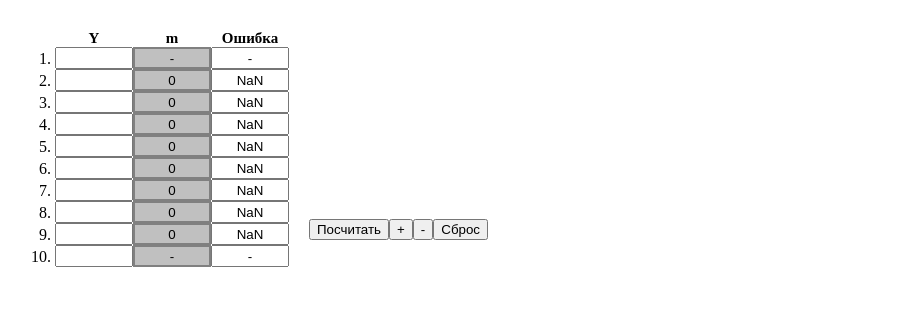
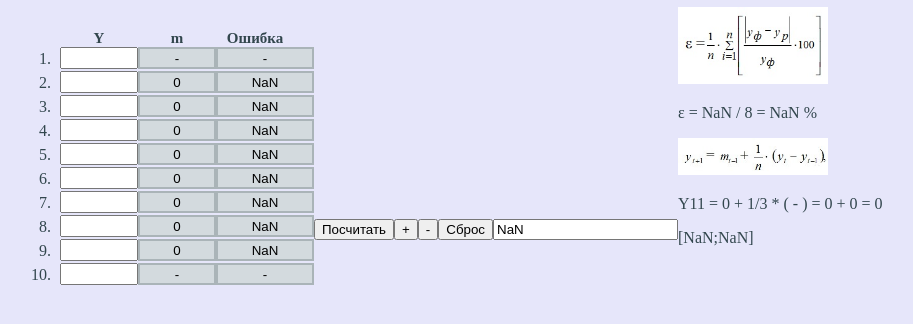
Before and after one commit to thitrylynx/thitrylynx.github.io, a plain HTML site: page calculator.html in a window 1280 px wide. Both pictures are taken after a click on the button "Посчитать". Shown: the whole page, without its empty margins (48-961 px from the left). Drawn offline with Linux system fonts and the light colour scheme.

Commit message:
Исправил баги, улучшил код, добавил новые функции в приложение калькулятор

```diff
--- a/calculator.html
+++ b/calculator.html
@@ -3,9 +3,9 @@
 
 <head>
   <meta charset="utf-8">
-  <title>test</title>
+  <title>Calculator MA v.1.0</title>
   <link href="css/style-calc.css" rel="stylesheet">
-  <link rel="shortcut icon" href="img/favicon.ico" type="image/x-icon">
+  <link rel="shortcut icon" href="img/favicon1.ico" type="image/x-icon">
 </head>
 
 <body>
@@ -66,6 +66,14 @@
     <button class="calc-add" type="button">+</button>
     <button class="calc-remove" type="button">-</button>
     <button class="calc-default" type="button">Сброс</button>
+    <input class="fourth-column" type="text" readonly>
+    <div class="decision">
+      <img class="decision__formula hidden" src="img/formula.jpg" alt="Формула 1" width="150px">
+      <p class="decision__answer"></p>
+      <img class="decision__formula2 hidden" src="img/formula2.jpg" alt="Формула 2" width="150px">
+      <p class="decision__predict hidden"></p>
+      <p class="decision__piece hidden"></p>
+    </div>
   </form>
   <script src="./js/script.js"></script>
 </body>
--- a/css/style-calc.css
+++ b/css/style-calc.css
@@ -1,3 +1,8 @@
+body {
+  background-color: lavender;
+  color: rgb(50, 70, 77);
+}
+
 .calc {
   display: flex;
   height: 210px;
@@ -15,10 +20,11 @@
   text-align: center;
 }
 .column-count {
-  margin: 20px 0 0 65px;
+  margin: 20px 5px 0 65px;
   padding: 0;
 }
 .column-count li {
+  margin-bottom: 2px;
   padding-bottom: 4px;
 }
 h3 {
@@ -27,9 +33,27 @@ h3 {
   text-align: center;
   font-size: 15px;
 }
+.calc__first-column input {
+  margin-bottom: 2px;
+}
 .calc__second-column input {
-  background-color: silver;
-  border: 2px solid gray;
+  margin-bottom: 2px;
+  background-color: rgba(211, 218, 221, 0.966);
+  border: 2px solid rgb(170, 180, 184);
+}
+.calc__third-column input {
+  width: 90px;
+  margin-bottom: 2px;
+  background-color: rgba(211, 218, 221, 0.966);
+  border: 2px solid rgb(170, 180, 184);
+}
+.decision {
+  align-self: center;
+  flex-basis: 300px;
+  width: 450px;
+}
+.hidden {
+  display: none;
 }
 .calc__calculate {
   margin-left: 20px;
@@ -44,3 +68,6 @@ h3 {
 .calc-default {
   align-self: flex-end;
 }
+.fourth-column {
+  align-self: flex-end;
+}
--- a/js/script.js
+++ b/js/script.js
@@ -8,31 +8,41 @@ var calcAdd = document.querySelector('.calc-add');
 var calcRemove = document.querySelector('.calc-remove');
 var calcDefault = document.querySelector('.calc-default');
 var columnCount = document.querySelector('.column-count');
+var decision = document.querySelector('.decision');
+var decisionAnswer = decision.querySelector('.decision__answer');
+var decisionFormula = decision.querySelector('.decision__formula');
+var decisionFormula2 = decision.querySelector('.decision__formula2');
+var decisionPredict = document.querySelector('.decision__predict');
+var decisionPiece = document.querySelector('.decision__piece');
 
 var firstColumnList = [];
 var secondColumnList = [];
 var thirdColumnList = [];
 
-var roundFunction = function(numberValue) {
+var roundFunction = function(numberValue, countIndex) {
   var indexNumber = numberValue;
-  return Math.round(indexNumber * 10000) / 10000;
+  return Math.round(indexNumber * countIndex) / countIndex;
 };
 
 // скользящая средняя
 var calculateAverege = function(indexS, firstValueS, secondValueS, thirdValueS) {
   var totalValueS = (firstValueS * 1 + secondValueS * 1 + thirdValueS * 1) / 3;
-  secondColumnList[indexS].value = roundFunction(totalValueS);
+  secondColumnList[indexS].value = roundFunction(totalValueS, 10000);
 };
 // ошибка
 var calculateError = function(indexE, firstValueE, secondValueE) {
   var totalValueE = (firstValueE * 1 - secondValueE * 1) / firstValueE * 1 * 100;
-  thirdColumnList[indexE].value = roundFunction(Math.abs(totalValueE));
+  thirdColumnList[indexE].value = roundFunction(Math.abs(totalValueE), 1000000);
 };
 
 var calculater = function() {
   firstColumnList = firstList.querySelectorAll('.first-column');
   secondColumnList = secondList.querySelectorAll('.second-column');
   thirdColumnList = thirdList.querySelectorAll('.third-column');
+
+  var countList = columnCount.children;
+  var fourthColumn = document.querySelector('.fourth-column');
+  var totalAveregeValueE = 0;
 
   for (var i = 1; i < firstColumnList.length - 1; i++) {
     calculateAverege(
@@ -51,6 +61,64 @@ var calculater = function() {
   }
   thirdColumnList[0].value = '-';
   thirdColumnList[firstColumnList.length - 1].value = '-';
+
+  decisionFormula.classList.remove('hidden');
+  decisionFormula2.classList.remove('hidden');
+  decisionPredict.classList.remove('hidden');
+  decisionPiece.classList.remove('hidden');
+
+  for (var l = 1; l < thirdColumnList.length - 1; l++) {
+    totalAveregeValueE = totalAveregeValueE + Math.abs(thirdColumnList[l].value);
+    var indexELenght = thirdColumnList.length - 2;
+
+    decisionAnswer.textContent =
+      'ε = ' +
+      roundFunction(totalAveregeValueE, 100000) +
+      ' / ' +
+      indexELenght +
+      ' = ' +
+      roundFunction(totalAveregeValueE / indexELenght, 100000) +
+      ' %';
+  }
+
+  var predictAnswerFirst = secondColumnList[secondColumnList.length - 2].value;
+  var predictAnswerSecond =
+    firstColumnList[firstColumnList.length - 1].value -
+    firstColumnList[firstColumnList.length - 2].value;
+  var predictAnswer = predictAnswerFirst * 1 + roundFunction(predictAnswerSecond * 1 / 3, 10000);
+
+  decisionPredict.textContent =
+    'Y' +
+    (countList.length + 1) +
+    ' = ' +
+    secondColumnList[secondColumnList.length - 2].value +
+    ' + ' +
+    ' 1/3 * ' +
+    '(' +
+    firstColumnList[firstColumnList.length - 1].value +
+    ' - ' +
+    firstColumnList[firstColumnList.length - 2].value +
+    ')' +
+    ' = ' +
+    secondColumnList[secondColumnList.length - 2].value +
+    ' + ' +
+    roundFunction(
+      (firstColumnList[firstColumnList.length - 1].value -
+        firstColumnList[firstColumnList.length - 2].value) /
+        3,
+      10000
+    ) +
+    ' = ' +
+    predictAnswer;
+
+  decisionPiece.textContent =
+    '[' +
+    Math.abs(predictAnswer - roundFunction(totalAveregeValueE / indexELenght, 100000)) +
+    ';' +
+    Math.abs(predictAnswer + roundFunction(totalAveregeValueE / indexELenght, 100000)) +
+    ']';
+
+  fourthColumn.value = roundFunction(totalAveregeValueE, 100000);
 };
 
 // удаление, добавление новой строки
@@ -80,6 +148,11 @@ var removeLine = function() {
 var setDefaultSettings = function() {
   var form = document.querySelector('.calc');
   form.reset();
+  decisionAnswer.textContent = '';
+  decisionFormula.classList.add('hidden');
+  decisionFormula2.classList.add('hidden');
+  decisionPredict.classList.add('hidden');
+  decisionPiece.classList.add('hidden');
 };
 
 calculat.addEventListener('click', calculater);
```
Also changed, not shown: img/favicon1.ico (added), img/formula.jpg (added), img/formula2.jpg (added).
